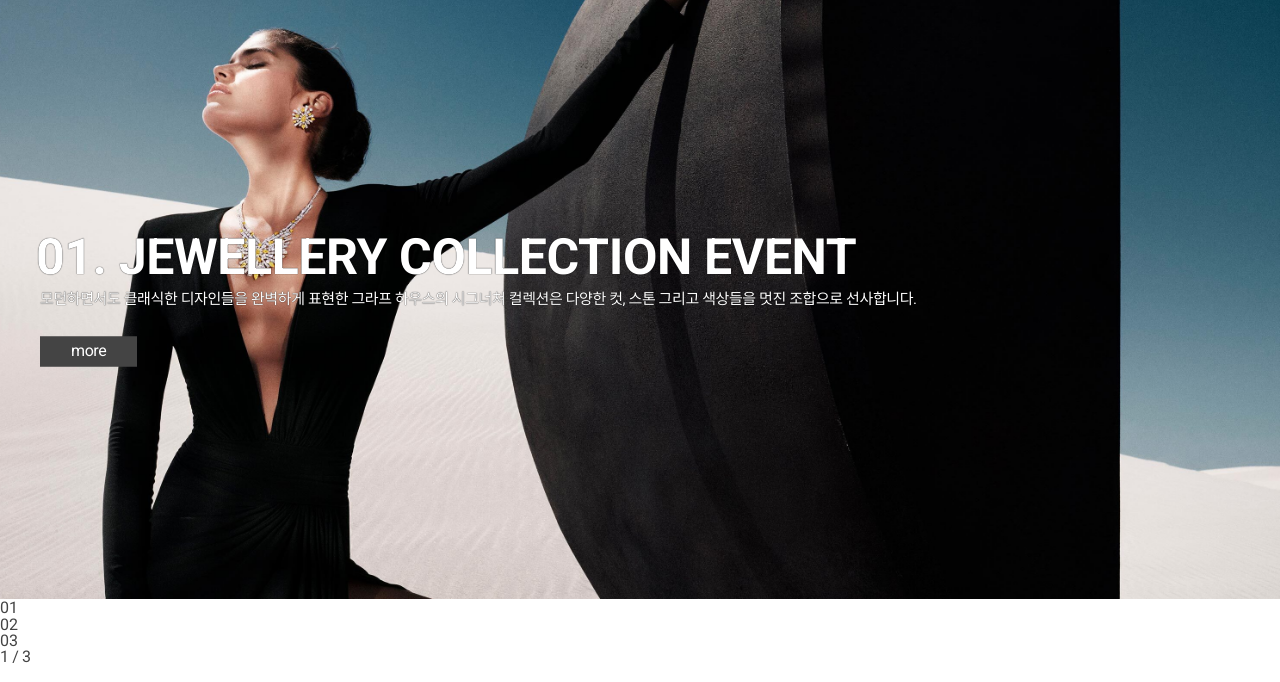
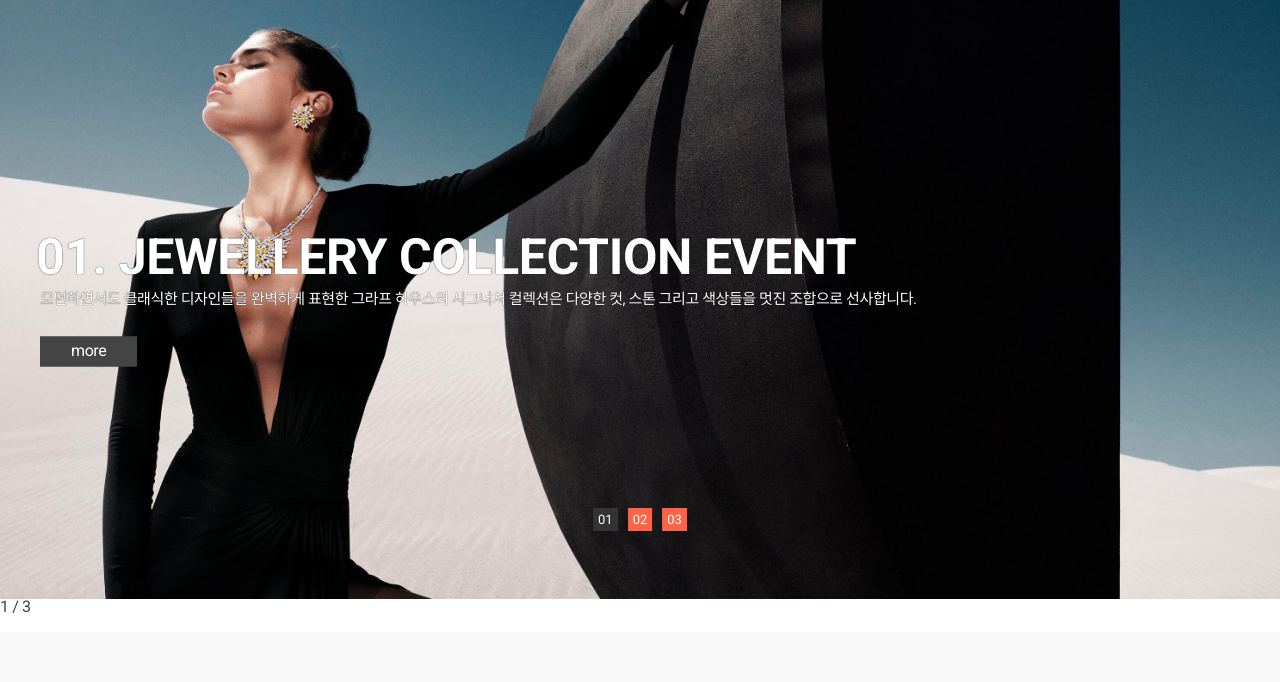
Before and after one commit to desipossa/html_responsive_sample01, a PHP site: page / in a window 1280 px wide. Shown: the part 218-900 px from the top of the page. After the commit the page ends 831 px from the top, so only its background shows below. Run offline with PHP 8.4, Linux system fonts and the light colour scheme; some libraries are stand-ins or nearby versions.

Commit message:
20221230

```diff
--- a/css/main.css
+++ b/css/main.css
@@ -222,3 +222,25 @@
 .mainVisual .main_slide_arrows button:last-child {
     margin: 0 0 0 700px;
 }
+
+.mainVisual .main_slide_dots {
+    position: absolute;
+    bottom: 100px;
+    left: 50%;
+    transform: translate(-50%, 0);
+
+    display: flex;
+    gap: 10px;
+}
+
+.mainVisual .main_slide_dots li button {
+    background: #ff6347;
+    color: #fff;
+    padding: 5px;
+
+    font-size: 13px;
+}
+
+.mainVisual .main_slide_dots li.on button {
+    background: #333333;
+}
--- a/js/main.js
+++ b/js/main.js
@@ -8,10 +8,13 @@ $(function () {
     // mainSlide
 
     $('.main_slide').on('init afterChange', function (e, s, c) {
+        // c = 0,1,2
         var current = $('.main_slide .slick-current');
         current.addClass('on').siblings().removeClass('on');
         $('.mainVisual .main_slide_num span').text(c ? (c + 1) : 1);
         $('.mainVisual .main_slide_num strong').text(s.slideCount);
+        $('.mainVisual .main_slide_dots li').removeClass('on');
+        $('.mainVisual .main_slide_dots li').eq(c ? c : 0).addClass('on');
     });
 
     $('.main_slide').slick({
@@ -41,6 +44,13 @@ $(function () {
         $('.main_slide').slick('slickGoTo', idx);
     });
 
+    $('.mainVisual .main_slide_dots li').on('click', function () {
+        // var idx = $(this).index(); // 0 , 1 , 2;
+        // eq(0) = nth-child(1);
+        $('.mainVisual .main_slide_dots li').removeClass('on');
+        $(this).addClass('on');
+    })
+
 
 
 
```
